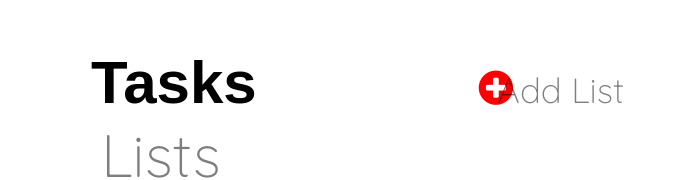
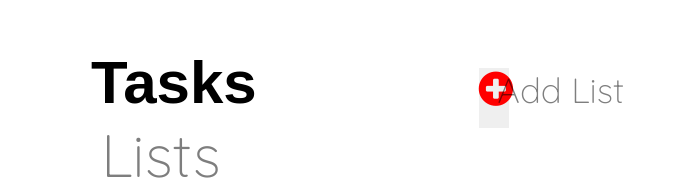
Before and after one commit to Prabhath223/Todo, a plain HTML site: page index.html in a window 1280 px wide. Shown: the part 202-382 px from the top of the page, without its empty margins (347-1045 px from the left). Drawn offline with Linux system fonts and the light colour scheme.

Commit message:
Update index.html

```diff
--- a/index.html
+++ b/index.html
@@ -26,7 +26,12 @@
 		</div>
 
 		<div class="upper-container2">
-			<div id="cir"><i class="fa fa-plus-circle" style="font-size:40px;color:red"></i></div>
+
+
+			<a href="/Users/prabhathnagula/Downloads/html/todo2.html"><button class="faf"><div class="arow"><i class="fa fa-plus-circle" style="font-size:40px;color:red"></i></div>
+			</button>
+</a>
+
 			<div id="addlists">Add List</div>
 		</div>
 </div>
```
